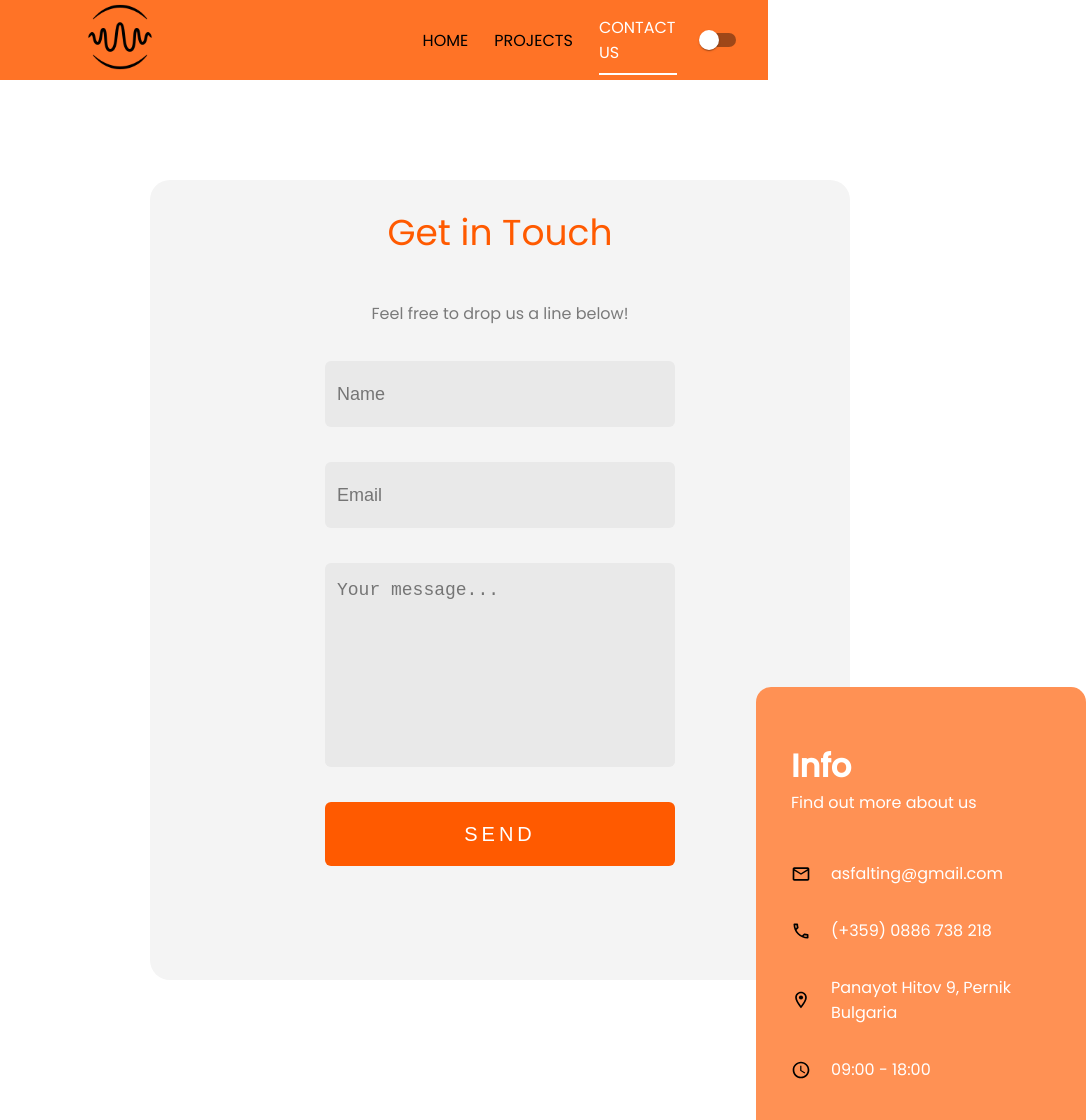
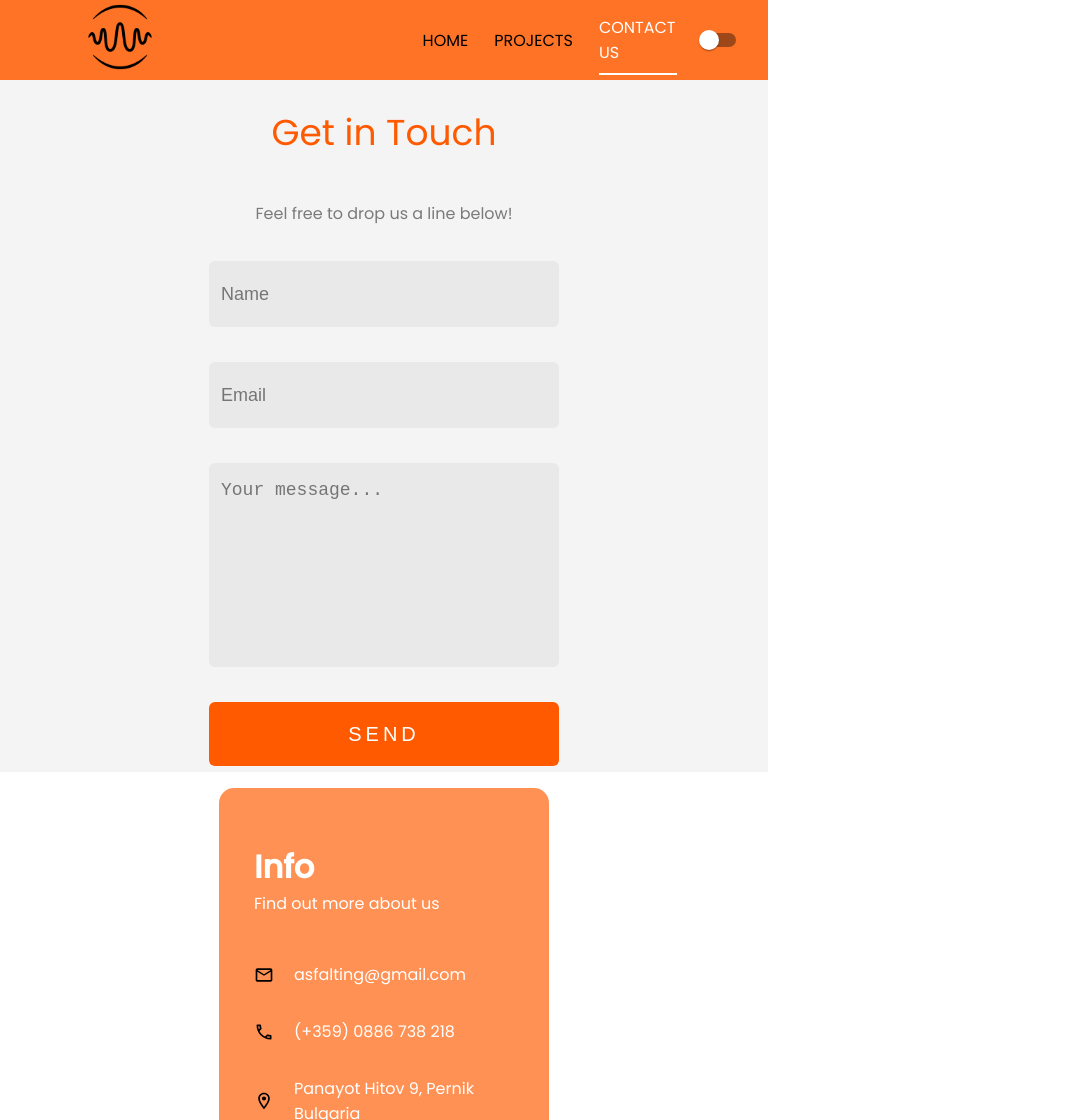
Before and after one commit to tielass/asfalting-website, a React (Create React App) app: page /contact in a window 768 px wide. Shown: the top 1120 px of the page, 1086 px wide, since content can reach past the window. Built offline with nearby package versions, Linux system fonts and the light colour scheme.

Commit message:
contact form queries

```diff
--- a/src/App.css
+++ b/src/App.css
@@ -130,6 +130,59 @@ body {
     padding: 0 5px;
   }
 
+  /* Projects Page */
+
+  /* Showcase */
+
+  .projectsHeader .showcase .showcase--heading {
+    max-width: 90%;
+    padding: 0.5rem;
+  }
+
+  .projectsHeader .showcase .showcase--text {
+    max-width: 80%;
+  }
+
+  /* Filter bar */
+
+  .filter--city--box .filter--list {
+    flex-direction: column;
+  }
+
+  .projects--container--main .filter--city--box {
+    margin: 0.4rem;
+  }
+
+  .projects--container--main .gallery--grid {
+    padding: 1rem;
+  }
+
+  .gallery--card--wrapper .gallery--card--text {
+    text-align: center;
+    font-size: 11px;
+  }
+
+  /* Contacts */
+
+  .contacts .contacts--container {
+    width: 100%;
+    margin: 0;
+    display: flex;
+    flex-direction: column;
+    justify-content: center;
+  }
+
+  .contacts--container .form-wrapper{
+    width: 100%;
+    height: 100%;
+    margin: 0;
+    border-radius: 0;
+  }
+
+  .contacts--container .info--wrapper{
+    position: unset;
+    margin: 1rem auto;
+  }
 
 }
 
@@ -153,7 +206,7 @@ body {
   }
 
   .topImg {
-    width: 400px;
+    width: 80%;
   }
 
   .homepageContainer .bottomSide {
@@ -164,11 +217,12 @@ body {
   /* Projects */
 
   .projects--image {
-    width: 400px;
+    width: 80%;
   }
 
-  .projects--container{
+  .projects .projects--container{
     position: unset;
+    width: 100%;
   }
 
   .projects .projects--container .projectsInfo {
@@ -194,6 +248,48 @@ body {
 
   .footerLinks a{
     padding: 0 5px;
+  }
+
+  /* Filter bar */
+
+  .filter--city--box .filter--list {
+    flex-direction: column;
+  }
+
+  .projects--container--main .filter--city--box {
+    margin: 0.4rem;
+  }
+
+  .projects--container--main .gallery--grid {
+    padding: 1rem;
+  }
+
+  .gallery--card--wrapper .gallery--card--text {
+    text-align: center;
+    font-size: 11px;
+  }
+
+  /* Contacts */
+
+  .contacts .contacts--container {
+    width: 100%;
+    margin: 0;
+    display: flex;
+    flex-direction: column;
+    justify-content: center;
+  }
+
+  .contacts--container .form-wrapper{
+    width: 90%;
+    height: 100%;
+    margin: 1rem auto;
+    border-radius: 10px;
+    padding-bottom: 0.4rem;
+  }
+
+  .contacts--container .info--wrapper{
+    position: unset;
+    margin: 1rem auto;
   }
 }
 
@@ -236,7 +332,7 @@ body {
     width: 400px;
   }
 
-  .projects--container{
+  .projects .projects--container{
     position: unset;
     display: flex;
     flex-direction: column;
@@ -271,6 +367,47 @@ body {
 
   .footerLinks a{
     padding: 0 5px;
+  }
+
+  /* Filter bar */
+
+  .filter--city--box .filter--list {
+    flex-direction: column;
+  }
+
+  .projects--container--main .filter--city--box {
+    margin: 0.4rem;
+  }
+
+  .projects--container--main .gallery--grid {
+    padding: 1rem;
+  }
+
+  .gallery--card--wrapper .gallery--card--text {
+    text-align: center;
+    font-size: 11px;
+  }
+
+  /* Contacts */
+
+  .contacts .contacts--container {
+    width: 100%;
+    margin: 0;
+    display: flex;
+    flex-direction: column;
+    justify-content: center;
+  }
+
+  .contacts--container .form-wrapper{
+    width: 100%;
+    height: 100%;
+    margin: 0;
+    border-radius: 0;
+  }
+
+  .contacts--container .info--wrapper{
+    position: unset;
+    margin: 1rem auto;
   }
 }
 
@@ -310,7 +447,7 @@ body {
   /* Projects */
 
   .projects--image {
-    width: 400px;
+    width: 90%;
   }
 
   .projects--container{
--- a/src/pages/Contact.js
+++ b/src/pages/Contact.js
@@ -5,7 +5,7 @@ import '../style/Contact.css'
 
 function Contact() {
   return (
-    <div>
+    <div className='contacts'>
       <div className='contacts--container'>
         <Form />
         <Info />
```
